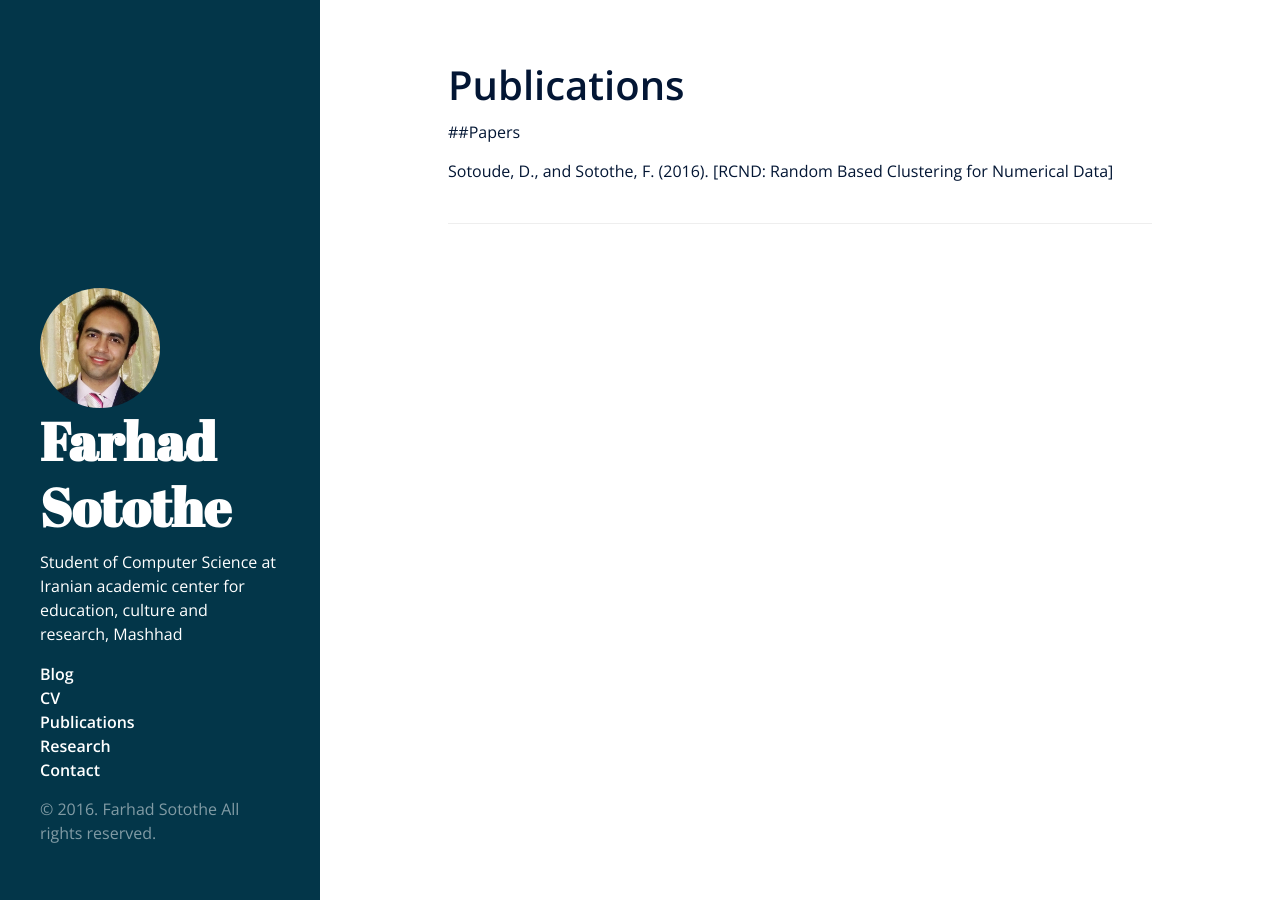
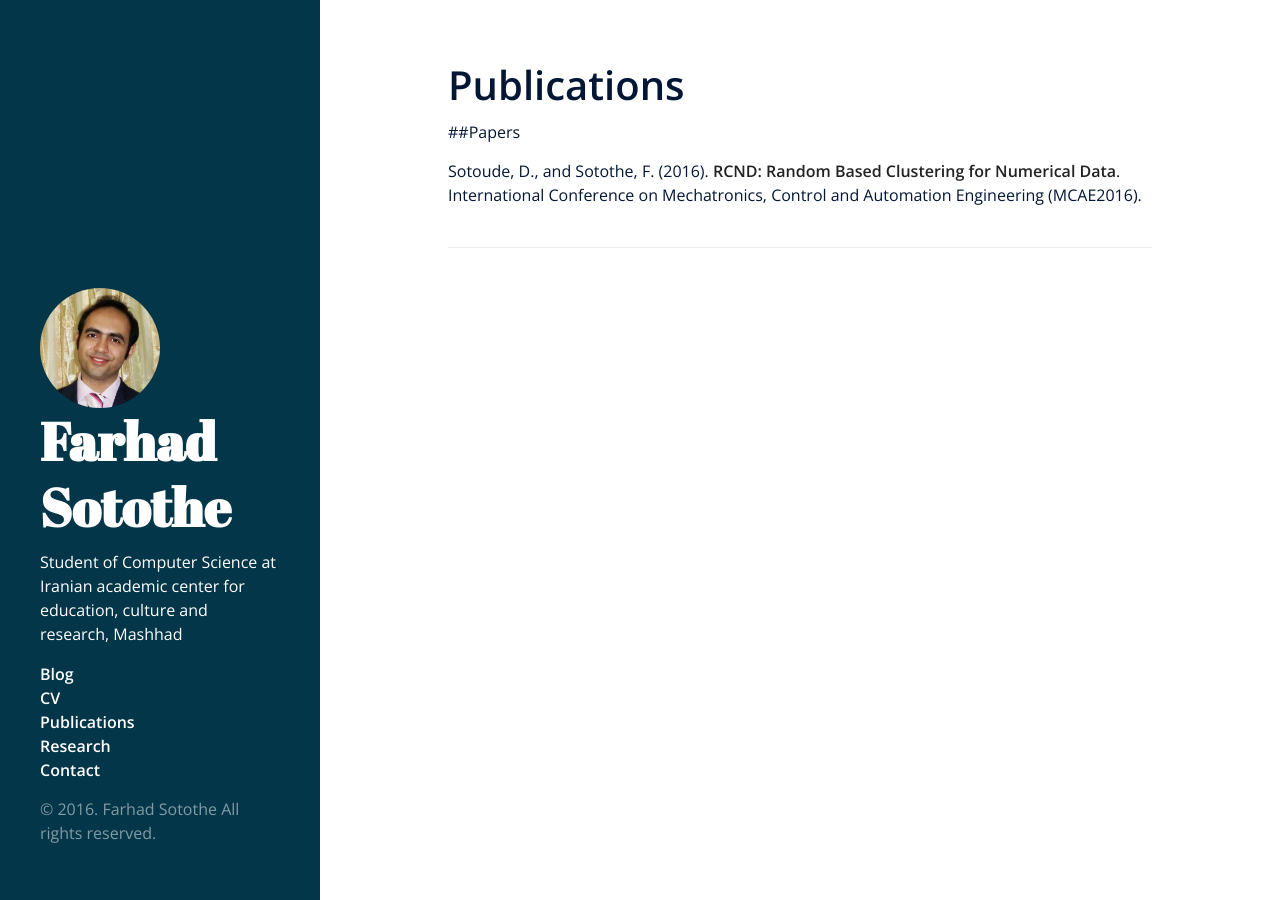
Before and after one commit to sotothe/sotothe.github.io, a Jekyll site: the page built from publications.md, in a window 1280 px wide. Built offline with Jekyll 4.4.1, drawn with Linux system fonts in a browser that asks for light colours; nearby versions of some CDN libraries; comment, search, counter and statistics services are not loaded.

Commit message:
Mr Hyde was here …

```diff
--- a/publications.md
+++ b/publications.md
@@ -5,4 +5,4 @@ title: Publications
 
 ##Papers
 
-Sotoude, D., and Sotothe, F. (2016). [RCND: Random Based Clustering for Numerical Data]
+Sotoude, D., and Sotothe, F. (2016). [RCND: Random Based Clustering for Numerical Data](http://www.mcae2016.org/#). International Conference on Mechatronics, Control and Automation Engineering (MCAE2016).
```
